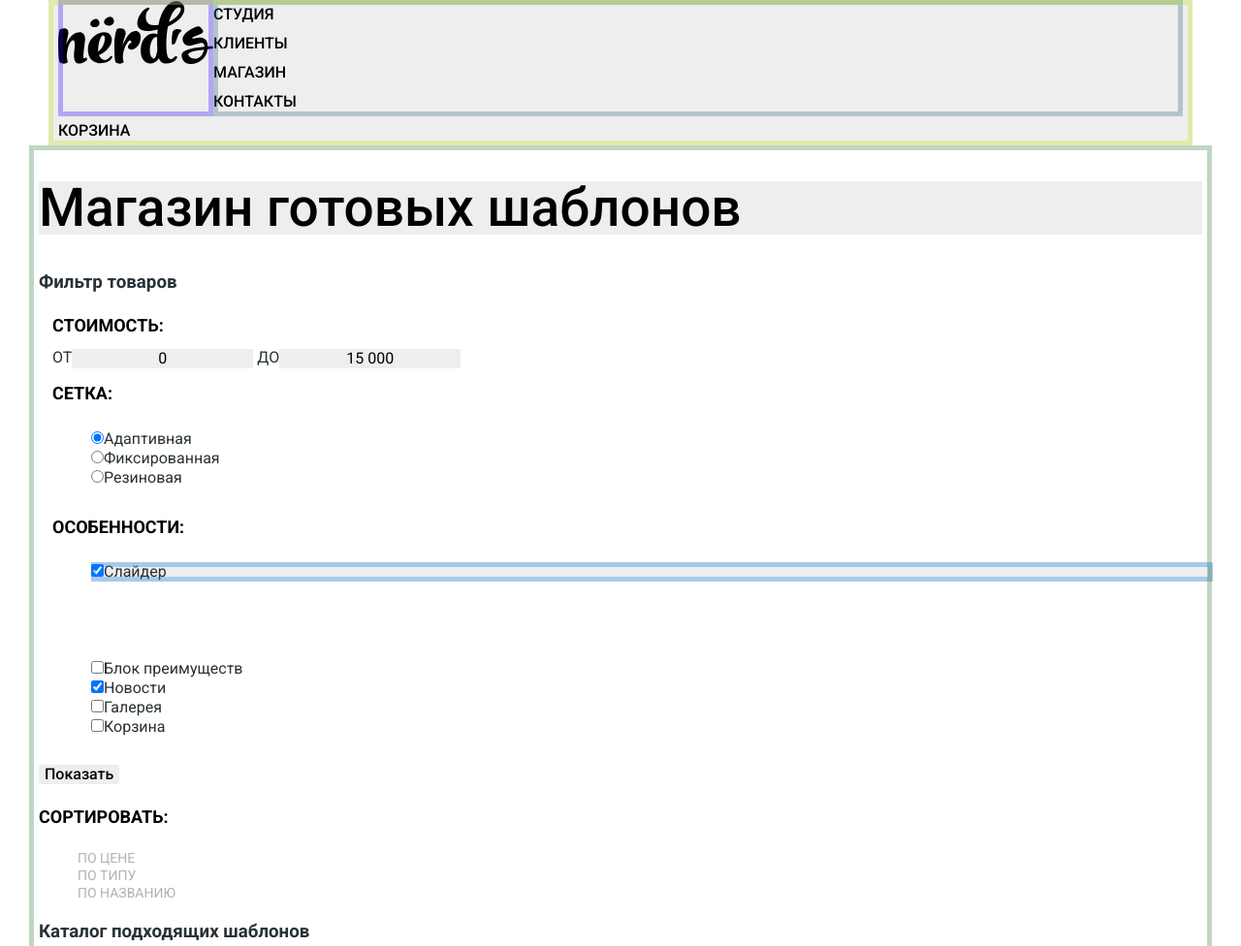
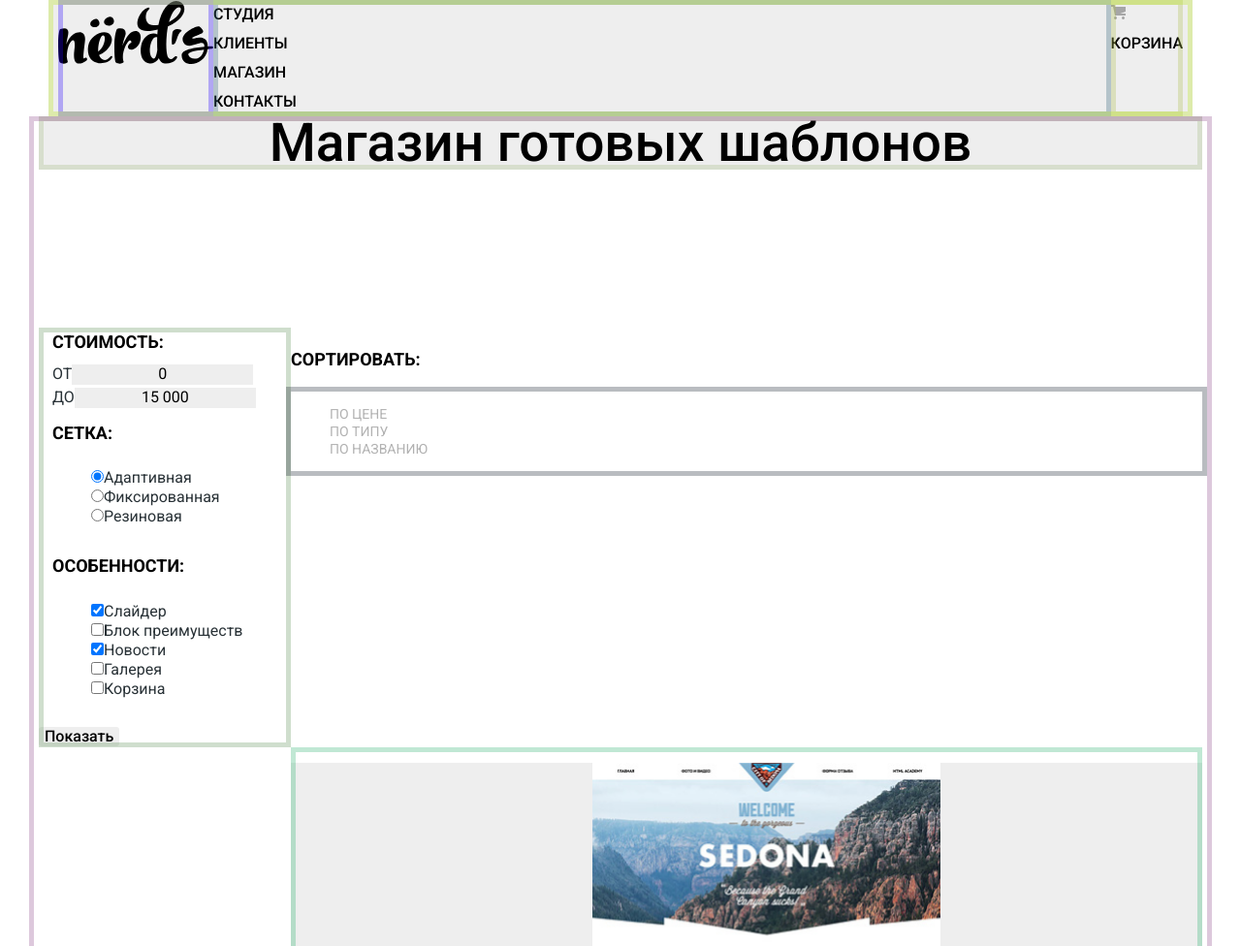
Before and after one commit to ValeraAvdeiko/1810205-nerds-31, a plain HTML site: page catalog.html in a window 1280 px wide. Shown: the top 976 px of the page at 97% size. Drawn offline with Linux system fonts and the light colour scheme.

Commit message:
Сетка на гридах для внутренней страницы
Дмитрий, жду ваших комментариев!

```diff
--- a/catalog.html
+++ b/catalog.html
@@ -25,14 +25,16 @@
         <li><a href="catalog.html">Магазин</a></li>
         <li><a href="blank.html">Контакты</a></li>
       </ul>
-      <img class="cart-icon" src="img/cart-icon.svg" width="15" height="15" alt="">
-      <a class="cart" href=#>Корзина</a>
+      <div class="navigation-cart">
+        <img class="cart-icon" src="img/cart-icon.svg" width="15" height="15" alt="">
+        <a class="cart" href=#>Корзина</a>
+        </div>
     </nav>
   </header>
-  <main class="container">
+  <main class="container-catalog">
     <h1 class="page-title">Магазин готовых шаблонов</h1>
     <section class="filter">
-      <h3>Фильтр товаров</h3>
+      <h3 class="hidden">Фильтр товаров</h3>
       <form action="https://echo.htmlacademy.ru" method="post" class="filters-form">
         <fieldset class="filter-form-cost-fieldset">
           <legend class="filter-cost">Стоимость:</legend>
@@ -54,7 +56,7 @@
         <fieldset class="filter-features-fieldset">
           <legend class="filter-features">Особенности:</legend>
           <ul class="filter-features-items">
-            <li class="filter-features-item slider"><input type="checkbox" name="slider" id="filter-slider" checked><label
+            <li class="filter-features-item slider1"><input type="checkbox" name="slider" id="filter-slider" checked><label
                 for="filter-slider">Слайдер</label></li>
             <li class="filter-features-item block"><input type="checkbox" name="blockofadvantages" id="filter-blockofadvantages"><label
                 for="filter-blockofadvantages">Блок преимуществ</label></li>
@@ -70,6 +72,7 @@
     </section>
     <section class="sort">
       <h3 class="sort-definition">Сортировать:</h3>
+      <div class="sort-div"> <!--Не знаю нужен ли тут этот див!? решил добавить чтобы не городить огород с дополнительным гридом. Или лучше сделать 3-ех колоночный грид?-->
       <ul class="sort-items">
         <li class="sort-by-price"><a>По цене</a></li>
         <li class="sort-by-type"><a>По типу</a></li>
@@ -79,9 +82,10 @@
         <li class="sort-arrows up"></li>
         <li class="sort-arrows down"></li>
       </ul>
+      </div>
     </section>
     <section class="catalog">
-      <h3>Каталог подходящих шаблонов</h3>
+      <h3 class="hidden">Каталог подходящих шаблонов</h3>
       <ul class="catalog-list">
         <li class="catalog-item sedona">
           <p><img src="img/img-sedona-1.png" width="359" height="578" alt="sedona"></p>
@@ -127,7 +131,7 @@
         <li class="catalog-page next"><a href="#">Следующая</a></li>
       </ul>
     </section>
-    <section class="contacts">
+    <section class="contacts-catalog">
       <h2>Контакты</h2>
       <h3 class="contacts-title">NЁRDS DESIGN STUDIO</h3>
       <p class="cotacts-address">наб. Реки Карповки,<br>
--- a/css/style.css
+++ b/css/style.css
@@ -386,6 +386,11 @@ img {
   background-color: var(--basic-red);
 }
 
+.footer {
+  margin: 0 auto;
+  padding: 0 10px;
+}
+
 .invitation {
   font-weight: 700;
   font-size: 36px;
@@ -475,13 +480,33 @@ img {
   border: none;
 }
 
+.container-catalog {
+  display: grid;
+  grid-template-columns: 260px 1fr;
+  width: 1200px;
+  margin: 0 auto;
+  padding: 0 10px;
+  align-content: start;
+  outline: 5px solid rgba(143, 73, 139, 0.3);
+  outline-offset: -5px;
+
+}
+
+/*Не знаю как правильно поступить с заголовком каталога, может лучше его вывести из контейнера?*/
 .page-title {
   font-weight: 500;
   font-size: 55px;
   line-height: 55px;
   color: var(--dark-black);
   background-color: var(--basic-gray);
+  grid-column: 1/-1;
+  margin: 0;
+  margin-bottom: 163px;
+  text-align: center;
+  outline: 5px solid rgba(162, 187, 130, 0.3);
+  outline-offset: -5px;
 }
+
 
 .filter-form-cost-fieldset {
   border: none;
@@ -493,6 +518,31 @@ img {
   line-height: 30px;
   color: var(--dark-black);
   text-transform: uppercase;
+  padding: 0;
+  margin: 0;
+}
+
+.sort-div {
+  display: grid;
+  grid-template-columns: 1fr 1fr 1fr;
+  outline: 5px solid rgba(24, 36, 46, 0.3);
+  margin: 0;
+  padding: 0;
+}
+/*Не понимаю почему сьезжает вниз от верхнего грида*/
+.catalog {
+  grid-column: 2 / -1;
+  outline: 5px solid rgba(48, 180, 114, 0.3);
+  outline-offset: -5px;
+}
+
+.contacts-catalog {
+  grid-column: 1 / -1;
+}
+
+.filter {
+  outline: 5px solid rgba(96, 145, 89, 0.3);
+  outline-offset: -5px;
 }
 
 .filter-cost-from {
```
